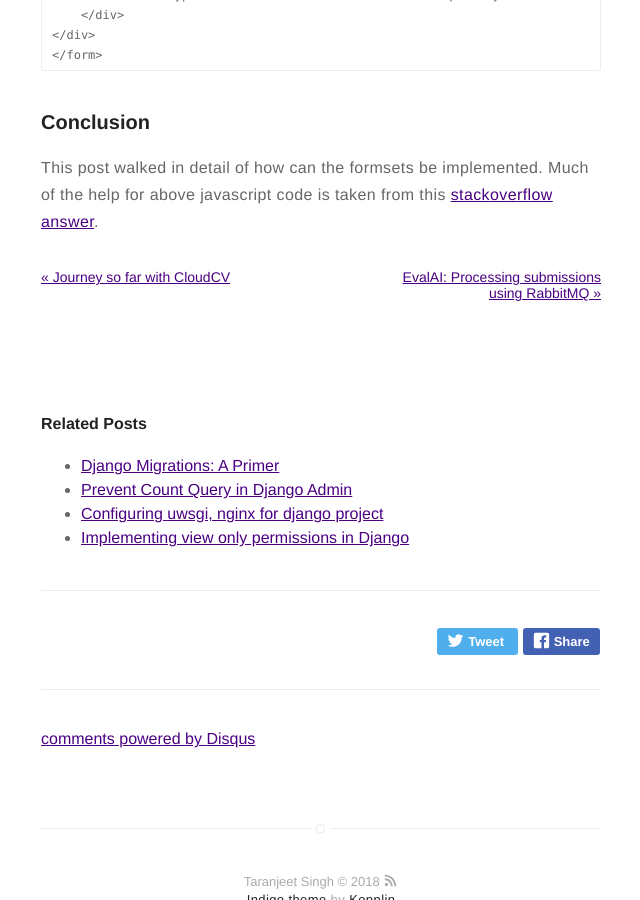
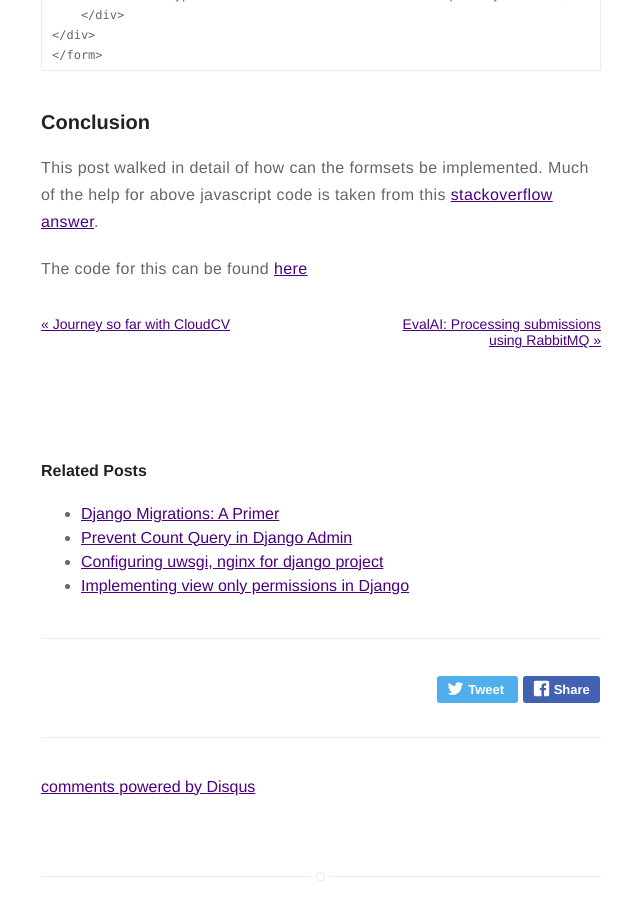
Before and after one commit to taranjeet/taranjeet.github.io, a Jekyll site: the page built from _posts/2017-07-11-adding-forms-dynamically-to-a-formset.md, in a window 1280 px wide and 900 px high, scrolled down 8943 px. Shown: the whole window, without its empty margins (319-959 px from the left). Built offline with Jekyll 4.4.1, drawn with Linux system fonts in a browser that asks for light colours; comment, search, counter and statistics services are not loaded.

Commit message:
Post: add link to repo in blog post

```diff
--- a/_posts/2017-07-11-adding-forms-dynamically-to-a-formset.md
+++ b/_posts/2017-07-11-adding-forms-dynamically-to-a-formset.md
@@ -384,3 +384,5 @@ The template code to iterate and render both the form and formset will look like
 ### Conclusion
 
 This post walked in detail of how can the formsets be implemented. Much of the help for above javascript code is taken from this [stackoverflow answer](https://stackoverflow.com/a/669982/2534102).
+
+The code for this can be found [here](https://github.com/taranjeet/django-library-app)
```
